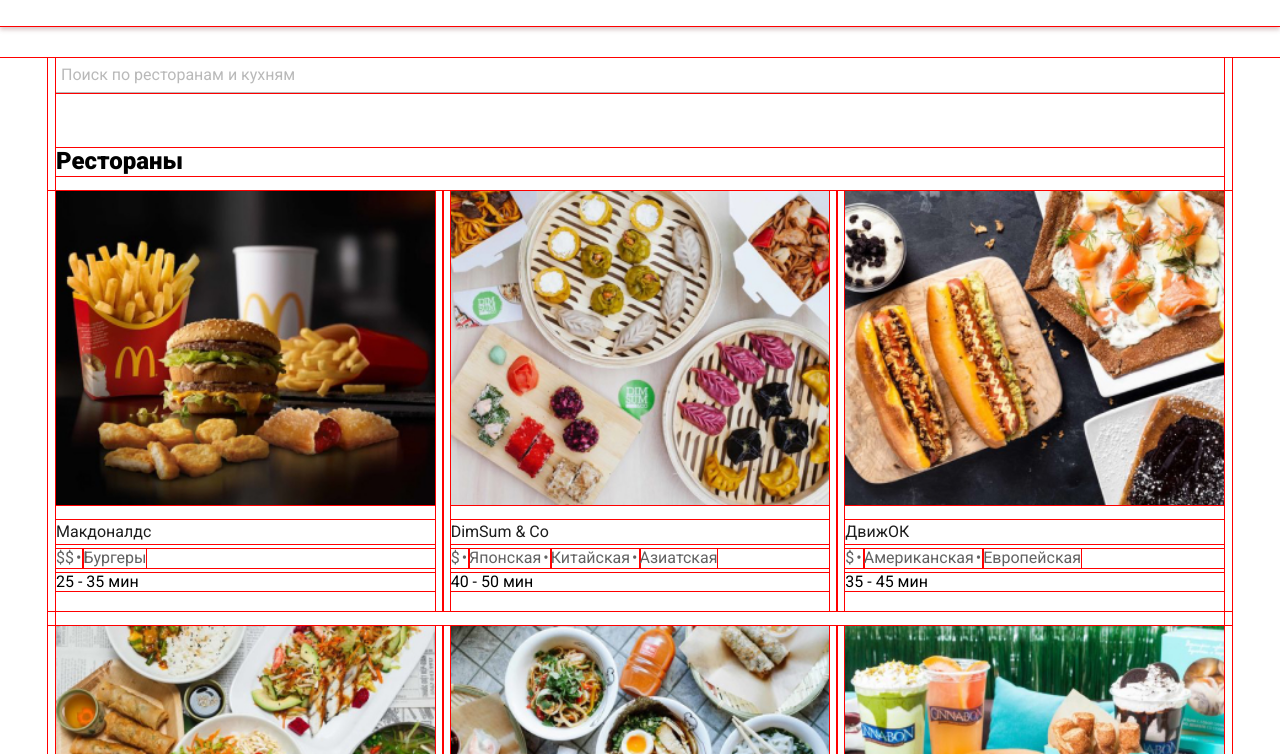
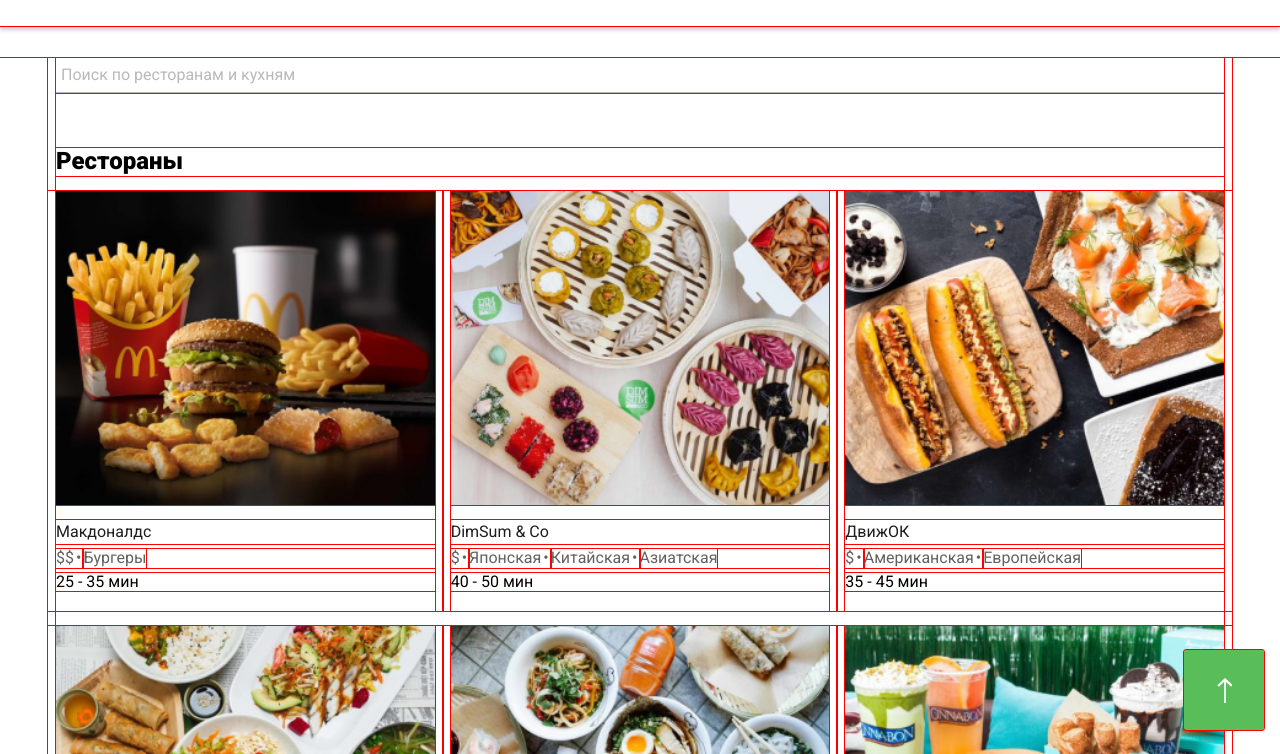
Before and after one commit to luminousnow/ubereats, a plain HTML site: page index.html in a window 1280 px wide. Shown: the part 46-800 px from the top of the page. Drawn offline with nearby package versions, Linux system fonts and the light colour scheme.

Commit message:
added UP button

```diff
--- a/css/main.css
+++ b/css/main.css
@@ -1,6 +1,7 @@
 @import url("./utility.css");
 @import url("./common.css");
 @import url("./header.css");
+@import url("./up-button.css");
 @import url("./search.css");
 @import url("./restaurant-list.css");
 @import url("./restaurant-card.css");
--- /dev/null
+++ b/css/up-button.css
@@ -0,0 +1,30 @@
+.up {
+  position: fixed;
+  bottom: 24px;
+  right: 16px;
+  width: 64px;
+  height: 64px;
+  background: #59bd5a;
+  border-radius: 2px;
+  cursor: pointer;
+}
+
+@media only screen and (min-width: 768px) {
+  .up {
+    width: 80px;
+    height: 80px;
+  }
+}
+
+.up::before {
+  content: "";
+  position: absolute;
+  top: calc(50% - 12px);
+  left: calc(50% - 7px);
+  display: block;
+  width: 15px;
+  height: 25px;
+  background-image: url("../img/up.svg");
+  background-repeat: no-repeat;
+  background-size: cover;
+}
--- a/index.html
+++ b/index.html
@@ -26,6 +26,7 @@
     <title>Uber Eats - find your beast pleace for eats</title>
   </head>
   <body class="body">
+    <div class="up"></div>
     <header class="header">
       <div class="container">
         <div
```
Also changed, not shown: img/up.svg (added).
